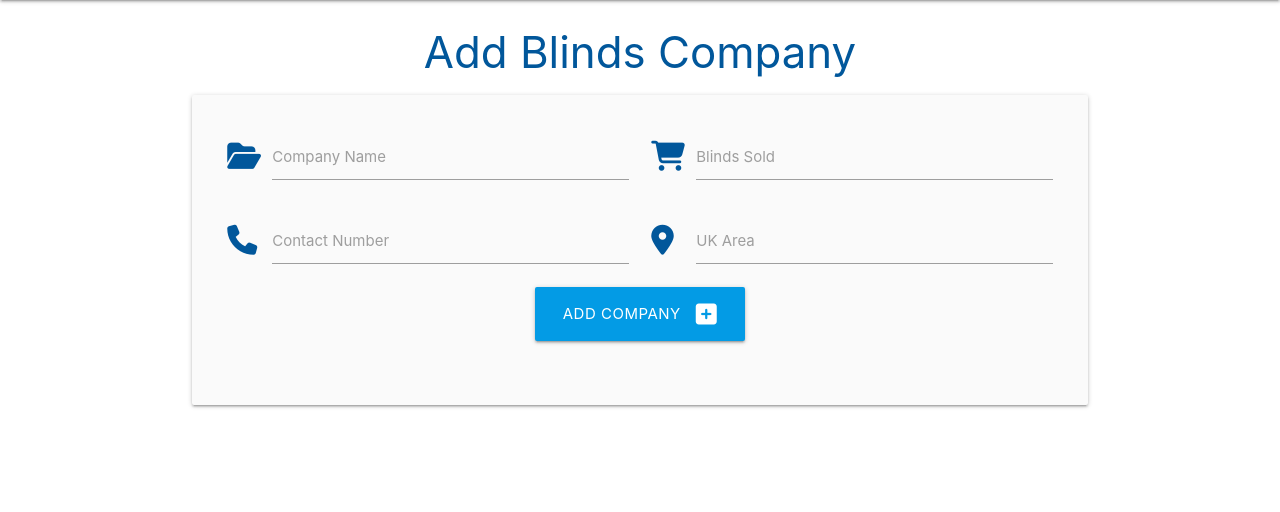
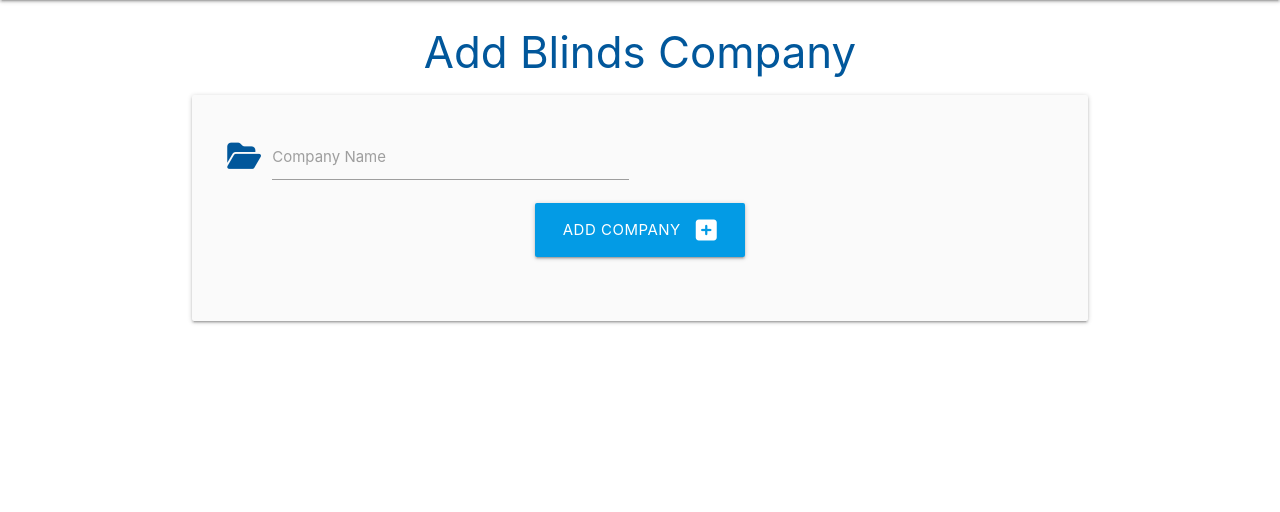
Before and after one commit to Seanl80/Blind-Hunter, a Flask app: page /add_company in a window 1280 px wide. Shown: the part 64-576 px from the top of the page. Run offline with Flask 2, Linux system fonts and the light colour scheme.

Commit message:
company route split to details

```diff
--- a/blindhunter/routes.py
+++ b/blindhunter/routes.py
@@ -1,26 +1,23 @@
 from flask import render_template, request, redirect, url_for
 from blindhunter import app, db
-from blindhunter.models import Company, Review
+from blindhunter.models import Company, Detail
 
 
 @app.route("/")
 def home():
-    return render_template("home.html")
+    return render_template("base.html")
 
 
 @app.route("/companies")
 def companies():
-    return render_template("companies.html")
+    companies = list(Company.query.order_by(Company.company_name).all())
+    return render_template("companies.html", companies=companies)
 
 
 @app.route("/add_company", methods=["GET", "POST"])
 def add_company():
     if request.method == "POST":
-        company = Company(
-            company_name=request.form.get("company_name"),
-            blinds_sold=request.form.get("blinds_sold"),
-            contact_number=request.form.get("contact_number"),
-            uk_area=request.form.get("uk_area"))
+        company = Company(company_name=request.form.get("company_name"))
         db.session.add(company)
         db.session.commit()
         return redirect(url_for("companies"))
--- a/blindhunter/templates/add_company.html
+++ b/blindhunter/templates/add_company.html
@@ -11,21 +11,6 @@
             <input id="company_name" name="company_name" minlength="3" maxlength="25" type="text" class="validate" required>
             <label for="company_name">Company Name</label>
         </div>
-        <div class="input-field col s6">
-            <i class="fa-solid fa-cart-shopping prefix light-blue-text text-darken-4"></i>
-            <input id="blinds_sold" name="blinds_sold" minlength="3" maxlength="25" type="text" class="validate" required>
-          <label for="blinds_sold">Blinds Sold</label>
-        </div>
-        <div class="input-field col s6">
-            <i class="fa-solid fa-phone prefix light-blue-text text-darken-4"></i>
-            <input id="contact_number" name="contact_number" minlength="3" maxlength="25" type="text" class="validate" required>
-          <label for="contact_number">Contact Number</label>
-        </div>
-        <div class="input-field col s6">
-            <i class="fa-solid fa-location-dot prefix light-blue-text text-darken-4"></i>
-            <input id="uk_area" name="uk_area" minlength="3" maxlength="25" type="text" class="validate" required>
-          <label for="uk_area">UK Area</label>
-        </div>
         <div class="row">
             <div class="col s12 center-align">
                 <button type="submit" class="btn-large light-blue darken-1">
```
Also changed, not shown: blindhunter/models.py (+22 -10 lines), blindhunter/templates/companies.html (+13 -0 lines).
